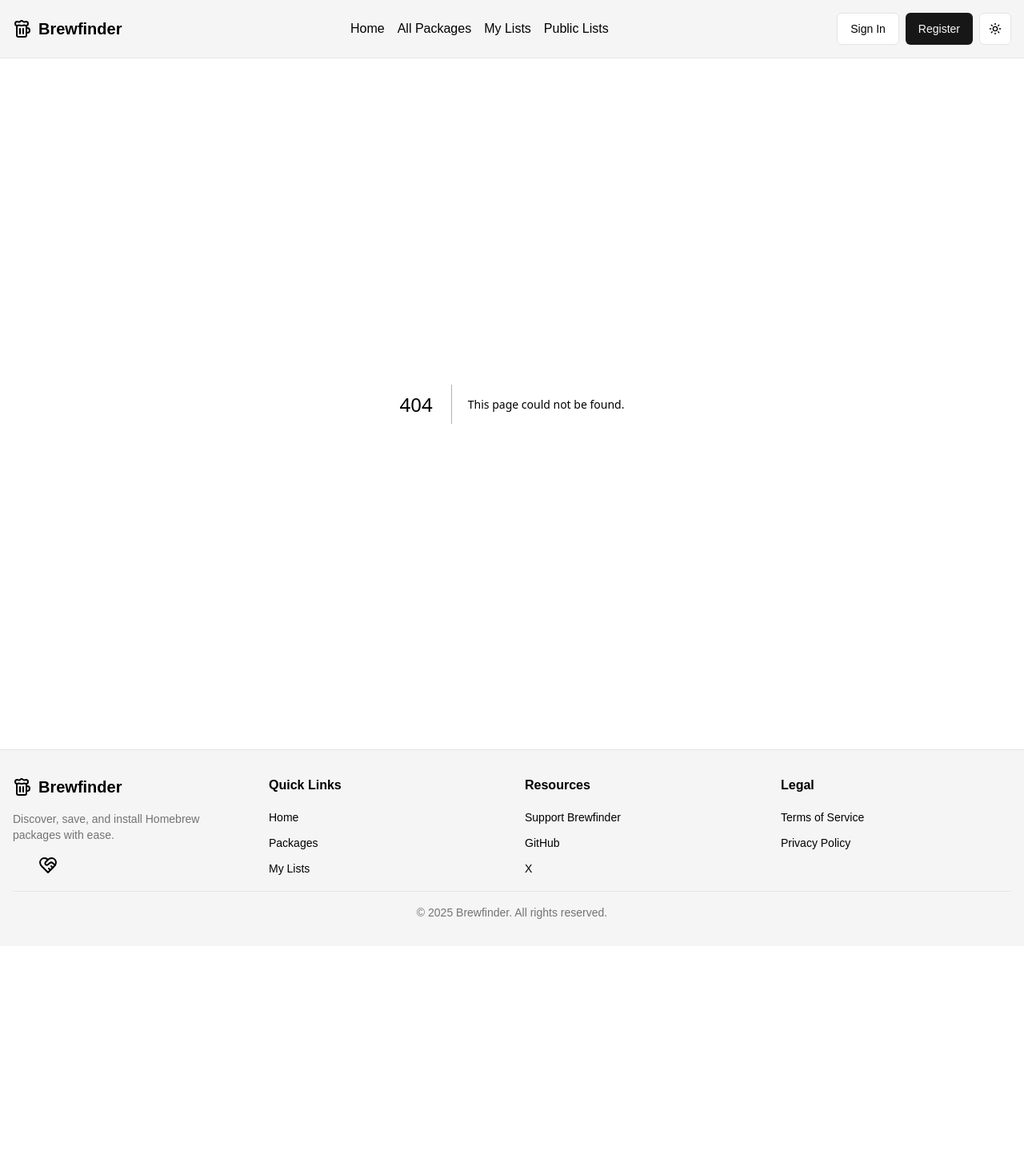
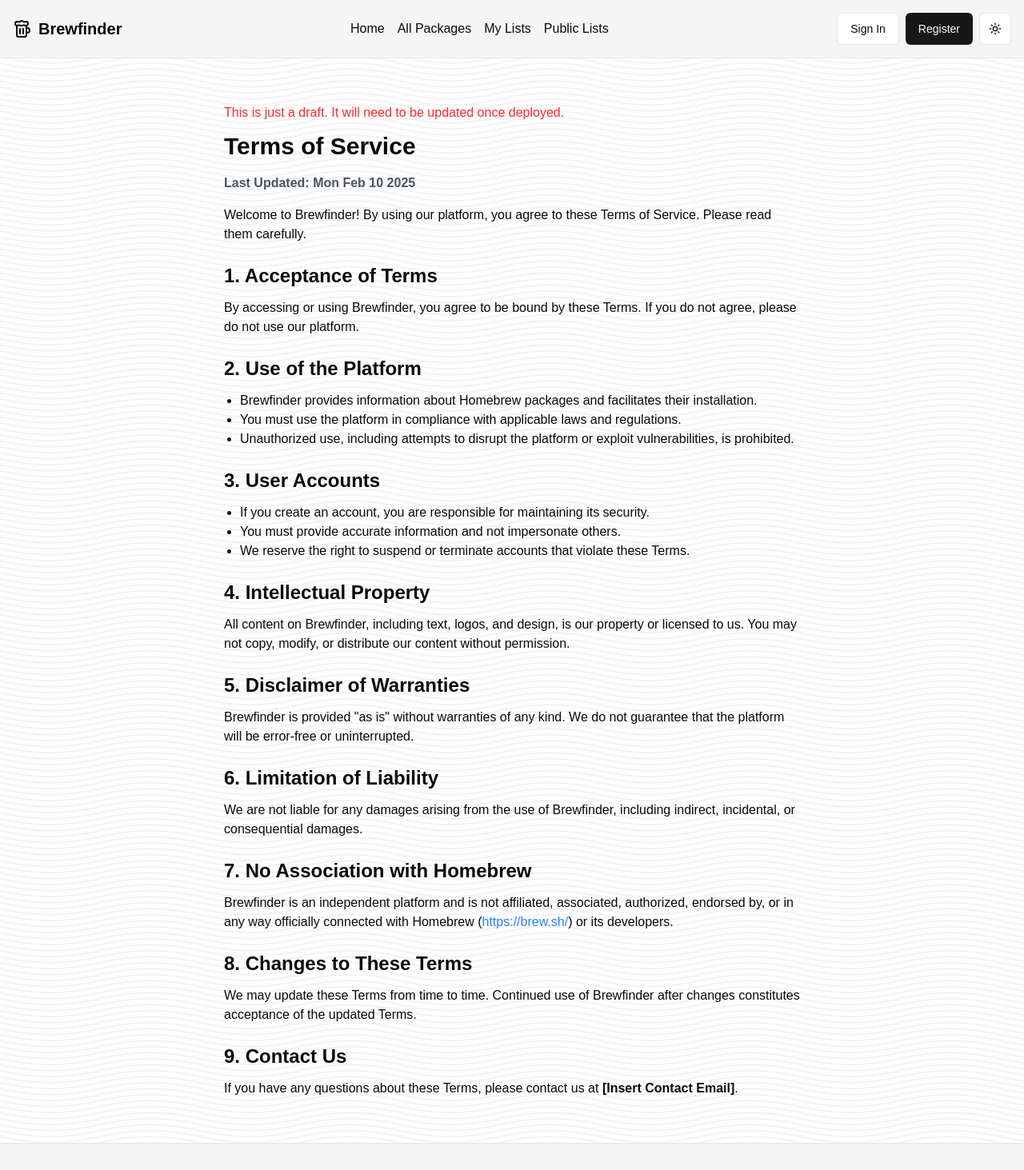
Before and after one commit to bhyxen/brewfinder, a Next.js app: page /terms in a window 1280 px wide. Before the commit this address had no page. Shown: the top 1463 px of the page at 80% size. Before the commit the page ends 1183 px from the top, so only its background shows below. Built offline with nearby package versions, Linux system fonts and the light colour scheme; some icons are missing.

Commit message:
feat: privacy and terms pages

```diff
--- /dev/null
+++ b/src/app/privacy/page.tsx
@@ -0,0 +1,87 @@
+export default function PrivacyPolicy() {
+	return (
+		<div className="max-w-3xl mx-auto p-6">
+			<p className="mb-3 text-red-500">
+				This is just a draft. It will need to be updated once deployed.
+			</p>
+			<h1 className="text-3xl font-bold mb-4">Privacy Policy</h1>
+			<p className="text-gray-600 mb-4">
+				<strong>Last Updated: {new Date().toDateString()}</strong>
+			</p>
+			<p className="mb-6">
+				Welcome to Brewfinder! Your privacy is important to us. This Privacy
+				Policy explains how we collect, use, and protect your information when
+				you use our platform.
+			</p>
+
+			<h2 className="text-2xl font-semibold mb-3">1. Information We Collect</h2>
+			<ul className="list-disc pl-5 mb-6">
+				<li>
+					<strong>Personal Information:</strong> If you create an account, we
+					may collect your name, email address, and any other details you
+					provide.
+				</li>
+				<li>
+					<strong>Usage Data:</strong> We gather analytics data, such as page
+					views and interactions, to improve our platform.
+				</li>
+				<li>
+					<strong>Cookies and Tracking Technologies:</strong> We may use cookies
+					to enhance user experience and track website performance.
+				</li>
+			</ul>
+
+			<h2 className="text-2xl font-semibold mb-3">
+				2. How We Use Your Information
+			</h2>
+			<ul className="list-disc pl-5 mb-6">
+				<li>Provide, operate, and improve Brewfinder.</li>
+				<li>
+					Personalize user experience and recommend relevant Homebrew packages.
+				</li>
+				<li>
+					Communicate with users, such as sending updates or responding to
+					inquiries.
+				</li>
+				<li>Ensure security and prevent fraudulent activity.</li>
+			</ul>
+
+			<h2 className="text-2xl font-semibold mb-3">
+				3. Sharing Your Information
+			</h2>
+			<p className="mb-4">
+				We value your trust and do not sell or share your personal information
+				with third parties for marketing or advertising purposes. However, in
+				certain cases, we may need to share information to ensure the proper
+				functioning of our platform. This includes:
+			</p>
+			<ul className="list-disc pl-5 mb-6">
+				<li>
+					<strong>Legal Compliance:</strong> If required by law, we may share
+					information to comply with legal obligations or respond to valid legal
+					requests.
+				</li>
+				<li>
+					<strong>Service Providers:</strong> We work with trusted partners
+					(e.g., analytics providers) who help us operate and improve
+					Brewfinder. These partners are obligated to keep your data secure and
+					use it only for the intended purpose.
+				</li>
+			</ul>
+
+			<h2 className="text-2xl font-semibold mb-3">4. Data Security</h2>
+			<p className="mb-6">
+				We implement security measures to protect your data. However, no method
+				of transmission over the internet is 100% secure, so we cannot guarantee
+				absolute security.
+			</p>
+
+			<h2 className="text-2xl font-semibold mb-3">5. Third-Party Links</h2>
+			<p>
+				Brewfinder may contain links to third-party websites or services. We are
+				not responsible for their privacy practices and encourage you to review
+				their policies.
+			</p>
+		</div>
+	);
+}
--- /dev/null
+++ b/src/app/terms/page.tsx
@@ -0,0 +1,94 @@
+export default function TermsOfService() {
+	return (
+		<div className="max-w-3xl mx-auto p-6">
+			<p className="mb-3 text-red-500">
+				This is just a draft. It will need to be updated once deployed.
+			</p>
+			<h1 className="text-3xl font-bold mb-4">Terms of Service</h1>
+			<p className="text-gray-600 mb-4">
+				<strong>Last Updated: {new Date().toDateString()}</strong>
+			</p>
+			<p className="mb-6">
+				Welcome to Brewfinder! By using our platform, you agree to these Terms
+				of Service. Please read them carefully.
+			</p>
+			<h2 className="text-2xl font-semibold mb-3">1. Acceptance of Terms</h2>
+			<p className="mb-6">
+				By accessing or using Brewfinder, you agree to be bound by these Terms.
+				If you do not agree, please do not use our platform.
+			</p>
+			<h2 className="text-2xl font-semibold mb-3">2. Use of the Platform</h2>
+			<ul className="list-disc pl-5 mb-6">
+				<li>
+					Brewfinder provides information about Homebrew packages and
+					facilitates their installation.
+				</li>
+				<li>
+					You must use the platform in compliance with applicable laws and
+					regulations.
+				</li>
+				<li>
+					Unauthorized use, including attempts to disrupt the platform or
+					exploit vulnerabilities, is prohibited.
+				</li>
+			</ul>
+			<h2 className="text-2xl font-semibold mb-3">3. User Accounts</h2>
+			<ul className="list-disc pl-5 mb-6">
+				<li>
+					If you create an account, you are responsible for maintaining its
+					security.
+				</li>
+				<li>
+					You must provide accurate information and not impersonate others.
+				</li>
+				<li>
+					We reserve the right to suspend or terminate accounts that violate
+					these Terms.
+				</li>
+			</ul>
+			<h2 className="text-2xl font-semibold mb-3">4. Intellectual Property</h2>
+			<p className="mb-6">
+				All content on Brewfinder, including text, logos, and design, is our
+				property or licensed to us. You may not copy, modify, or distribute our
+				content without permission.
+			</p>
+			<h2 className="text-2xl font-semibold mb-3">
+				5. Disclaimer of Warranties
+			</h2>
+			<p className="mb-6">
+				Brewfinder is provided &quot;as is&quot; without warranties of any kind.
+				We do not guarantee that the platform will be error-free or
+				uninterrupted.
+			</p>
+			<h2 className="text-2xl font-semibold mb-3">
+				6. Limitation of Liability
+			</h2>
+			<p className="mb-6">
+				We are not liable for any damages arising from the use of Brewfinder,
+				including indirect, incidental, or consequential damages.
+			</p>
+			<h2 className="text-2xl font-semibold mb-3">
+				7. No Association with Homebrew
+			</h2>
+			<p className="mb-6">
+				Brewfinder is an independent platform and is not affiliated, associated,
+				authorized, endorsed by, or in any way officially connected with
+				Homebrew (
+				<a href="https://brew.sh/" className="text-blue-500 hover:underline">
+					https://brew.sh/
+				</a>
+				) or its developers.
+			</p>
+			<h2 className="text-2xl font-semibold mb-3">8. Changes to These Terms</h2>
+			<p className="mb-6">
+				We may update these Terms from time to time. Continued use of Brewfinder
+				after changes constitutes acceptance of the updated Terms.
+			</p>
+			<h2 className="text-2xl font-semibold mb-3">9. Contact Us</h2>
+			<p>
+				If you have any questions about these Terms, please contact us at{" "}
+				<strong>[Insert Contact Email]</strong>.
+			</p>
+		</div>
+	);
+}
```
